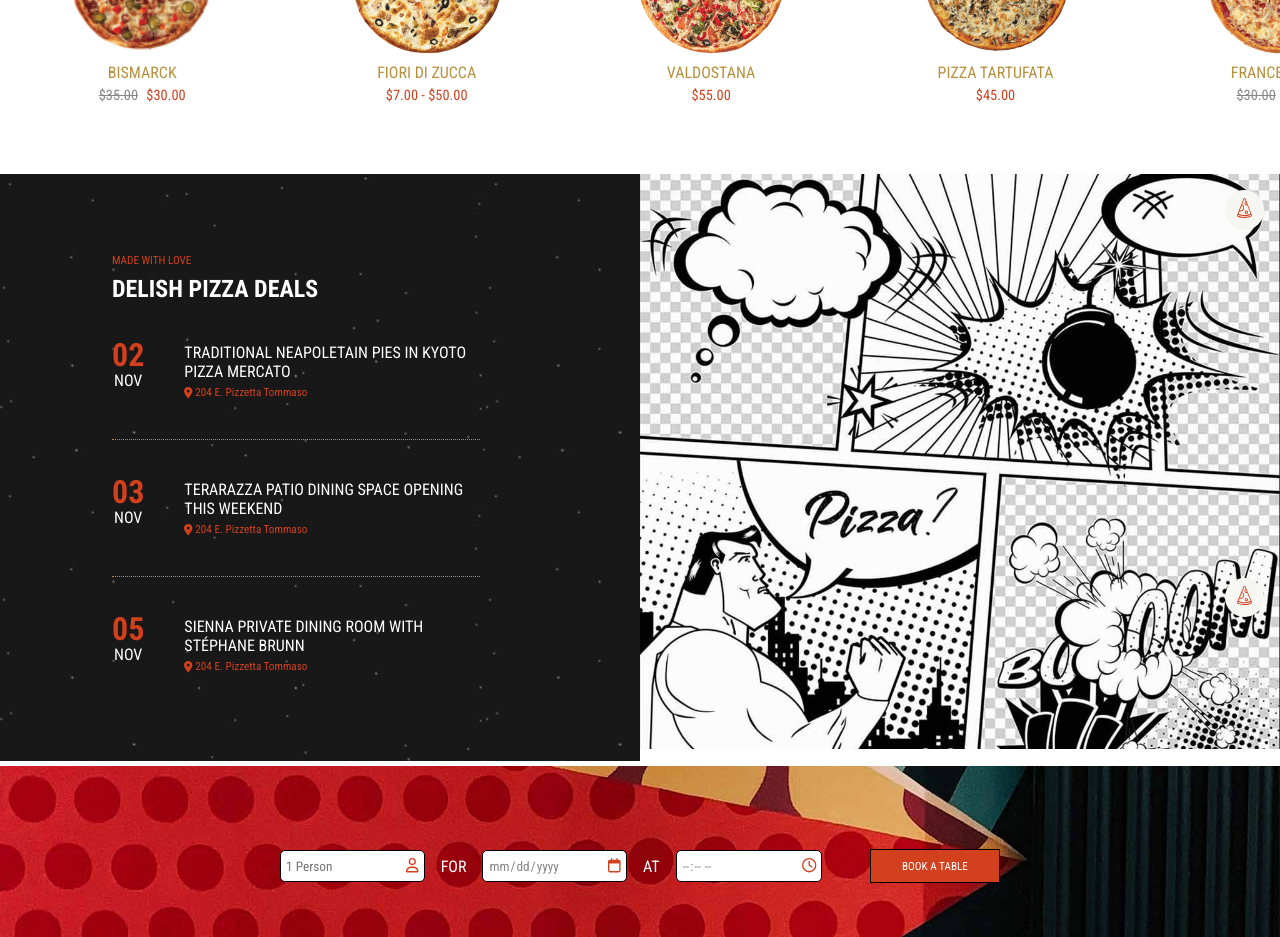
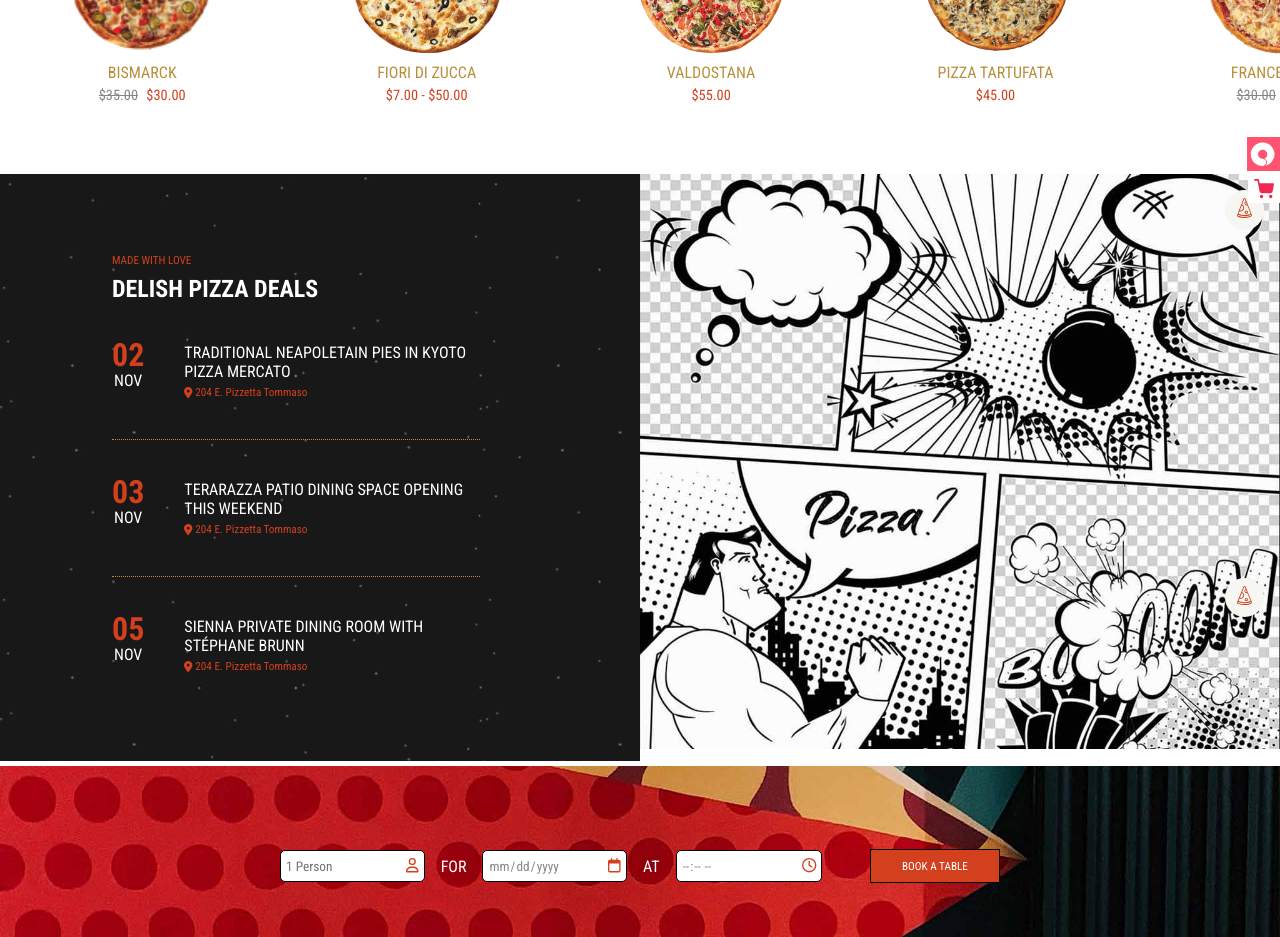
Before and after one commit to marcomammi02/proj-html-vuejs, a Vue app: page / in a window 1280 px wide. Shown: the part 2840-3777 px from the top of the page. Built offline with nearby package versions, Linux system fonts and the light colour scheme.

Commit message:
Adding center buttons (Finish)

```diff
--- a/src/components/DelishPizzaMain.vue
+++ b/src/components/DelishPizzaMain.vue
@@ -69,6 +69,13 @@
       >
       <PizzaSliceIcon class="pizza-slice-icon" />
       <PizzaSliceIcon class="pizza-slice-icon-two" />
+      <div class="cart-button">
+        <img
+          class="cart-icon"
+          src="@/svg/svg-9.svg"
+          alt=""
+        >
+      </div>
     </div>
   </div>
 </template>
@@ -162,4 +169,18 @@ export default {
       right: 1rem;
     }
 
+    .cart-icon {
+      width: 20px;
+    }
+
+    .cart-button {
+      position: absolute;
+      top: 0;
+      right: 0;
+      width: fit-content;
+      padding: 5px 6px 0 6px;
+      background-color: #ffffff;
+      cursor: pointer;
+    }
+
 </style>
--- a/src/components/PizzaMenuMain.vue
+++ b/src/components/PizzaMenuMain.vue
@@ -39,6 +39,13 @@
     </Carousel>
     <div class="hider" />
     <PizzaSliceIcon class="pizza-slice-icon" />
+    <div class="pink-button">
+      <img
+        class="circle"
+        src="@/svg/svg-10.svg"
+        alt=""
+      >
+    </div>
   </div>
 </template>
 
@@ -181,4 +188,17 @@ export default {
     top: 30%;
     right: 1rem;
   }
+
+  .circle {
+    width: 25px;
+  }
+  .pink-button {
+    background-color: #ff5470;
+    width: fit-content;
+    padding: 5px 5px 0 3px;
+    position: absolute;
+    bottom: 3px;
+    right: 0;
+    cursor: pointer;
+  }
 </style>
```
Also changed, not shown: src/svg/svg-10.svg.
